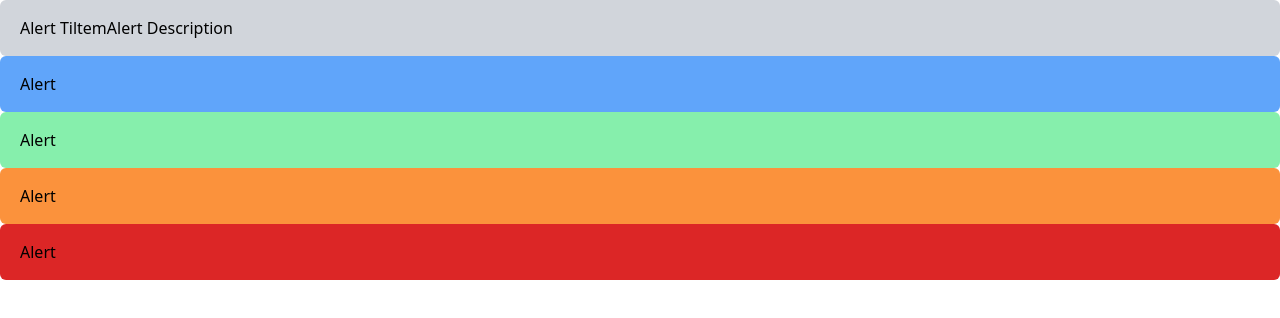
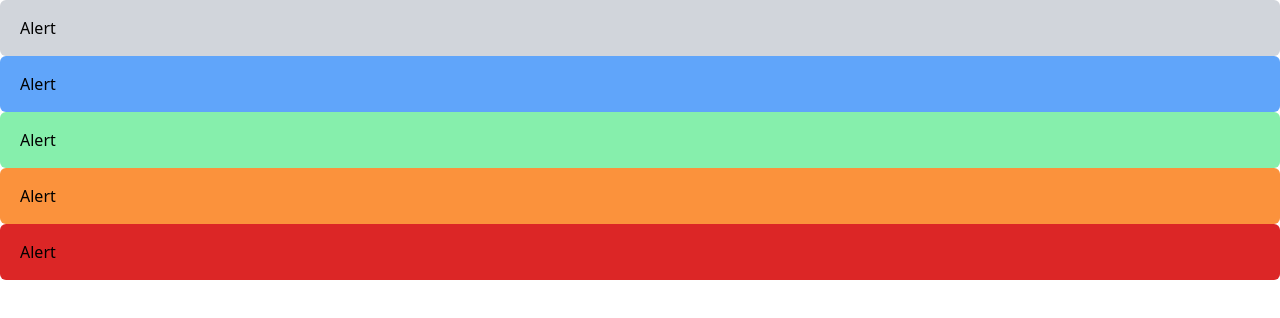
Before and after one commit to jamalmatic/legojs, a Next.js app: page / in a window 1280 px wide. Shown: the top 318 px of the page. Built offline with nearby package versions, Linux system fonts and the light colour scheme.

Commit message:
init dev branche

```diff
--- a/pages/index.js
+++ b/pages/index.js
@@ -4,10 +4,7 @@ import Alert from "components/Alert/Alert"
 export default function Home() {
   return (
     <div className="min-h-screen flex flex-col space-y-5 max-w-7xl mx-auto items-center justify-center">
-      <Alert>
-        <span alert-title="">Alert Tiltem</span>
-        <span>Alert Description</span>
-      </Alert>
+      <Alert />
       <Alert variant="info"/>
       <Alert variant="success"/>
       <Alert variant="warning"/>
```
